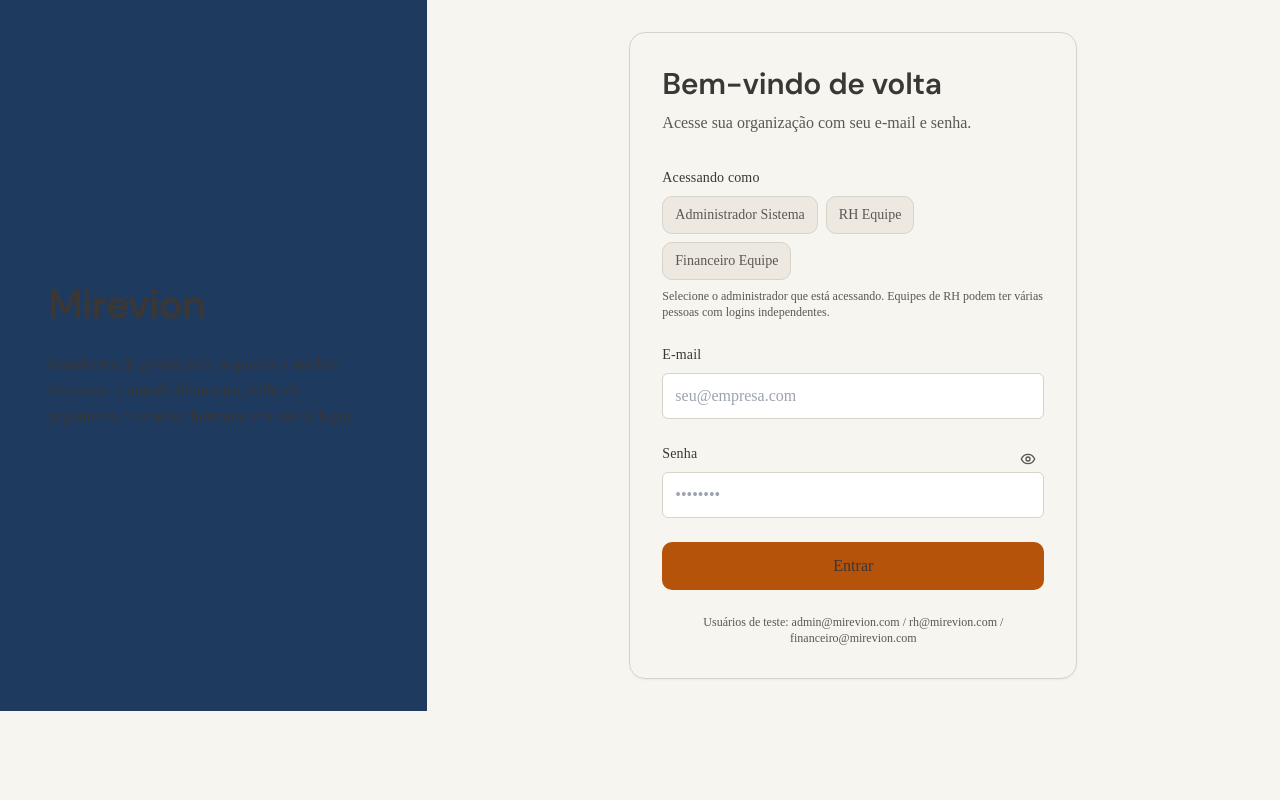
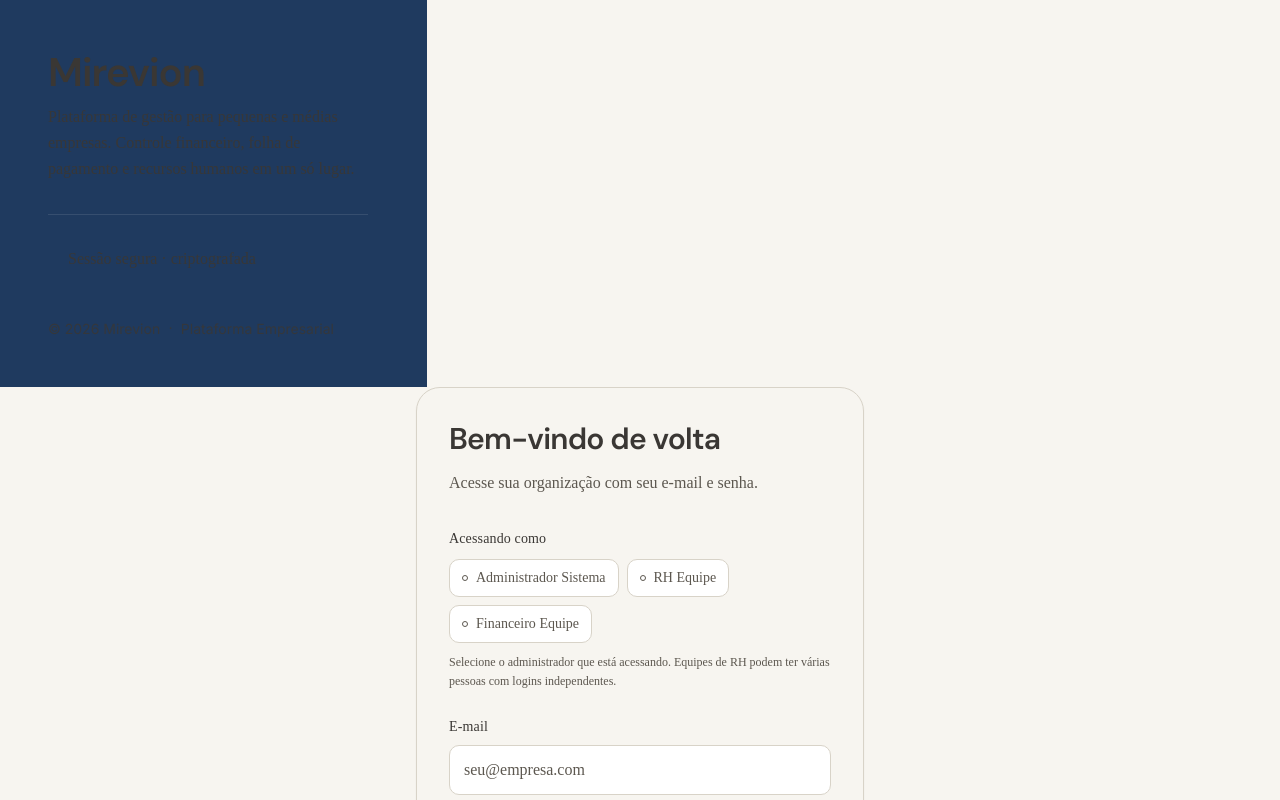
Before and after one commit to ItaloNicacioDev/Mirevion, a React (Vite) app in the folder apps/web/: page /login in a window 1280 px wide. Shown: the top 800 px of the page. Built offline with nearby package versions, Linux system fonts and the light colour scheme.

Commit message:
Enhance LoginPage UI with improved layout and styling for better user experience

```diff
--- a/apps/web/src/features/auth/LoginPage.tsx
+++ b/apps/web/src/features/auth/LoginPage.tsx
@@ -43,38 +43,50 @@ export default function LoginPage() {
   };
 
   return (
-    <div className="min-h-screen bg-background">
-      <div className="flex flex-col lg:flex-row h-full">
-        {/* Marca / contexto esquerdo */}
-        <div className="hidden lg:flex lg:w-1/3 bg-primary flex-col justify-center items-start p-12 text-on-primary">
-          <div className="font-display text-h1 font-semibold tracking-tight mb-6">
-            Mirevion
+    <div className="min-h-screen bg-background text-foreground">
+      {/* Marca esquerda — visível apenas em telas largas */}
+      <div className="hidden lg:flex lg:w-1/3 bg-primary flex-col justify-between items-start p-12 text-on-primary">
+        <div className="flex flex-col gap-8">
+          <div>
+            <div className="font-display text-h1 font-semibold tracking-tight mb-2">Mirevion</div>
+            <p className="body-sm opacity-90 leading-relaxed max-w-xs">
+              Plataforma de gestão para pequenas e médias empresas.
+              Controle financeiro, folha de pagamento e recursos humanos em um só lugar.
+            </p>
           </div>
-          <p className="body-md opacity-90 max-w-xs leading-relaxed">
-            Plataforma de gestão para pequenas e médias empresas. Controle
-            financeiro, folha de pagamento e recursos humanos em um só lugar.
+          <div className="flex items-center gap-3 pt-8 border-t border-white/10">
+            <div className="w-2 h-2 rounded-full bg-on-primary"></div>
+            <span className="body-sm opacity-90">Sessão segura · criptografada</span>
+          </div>
+        </div>
+        <div className="mt-12">
+          <div className="flex items-center gap-2 text-sm opacity-80">
+            <span className="font-label">© 2026 Mirevion</span>
+            <span className="text-on-primary/50">·</span>
+            <span className="font-label">Plataforma Empresarial</span>
+          </div>
+        </div>
+      </div>
+
+      {/* Formulário de login — centralizado */}
+      <div className="flex-1 flex items-center justify-center p-6 lg:p-0">
+        <div className="w-full max-w-md card-default rounded-xl border border-border shadow-sm p-8">
+          <div className="flex flex-col gap-3 mb-8">
+            <div className="font-display text-h2 font-semibold text-foreground tracking-tight">Bem-vindo de volta</div>
+            <p className="body-sm text-muted-foreground leading-relaxed">
+              Acesse sua organização com seu e-mail e senha.
             </p>
           </div>
 
-        {/* Formulário de login */}
-        <div className="flex-1 flex items-center justify-center p-8">
-          <div className="w-full max-w-md card-default rounded-lg border border-border shadow-sm p-8">
-            <div className="font-display text-h2 font-semibold text-foreground mb-2">
-              Bem-vindo de volta
-            </div>
-            <p className="body-sm text-muted-foreground mb-8">
-              Acesse sua organização com seu e-mail e senha.
-            </p>
-
           {error && (
-              <div className="mb-6 p-3 rounded-md bg-red-50 text-red-700 text-sm border border-red-100">
+            <div className="mb-6 p-3.5 rounded-md bg-red-50 text-red-700 text-sm border border-red-100">
               {error}
             </div>
           )}
 
-            {/* Seletor de admin (equipes de RH podem ter várias pessoas) */}
+          {/* Seletor de admin */}
           <div className="mb-6">
-              <label className="block text-label text-foreground mb-2 font-medium">
+            <label className="block text-label text-foreground mb-2.5 font-medium">
               Acessando como
             </label>
             <div className="flex flex-wrap gap-2">
@@ -84,24 +96,20 @@ export default function LoginPage() {
                   <button
                     key={admin.id}
                     onClick={() => handleSelectAdmin(admin.email)}
-                      className={`px-3 py-2 text-sm rounded-md border transition-colors ${
-                        isSelected
-                          ? "bg-accent text-on-accent border-accent"
-                          : "bg-muted text-muted-foreground hover:bg-muted/80 border-border"
-                      }`}
+                    className={`flex items-center gap-2 px-3 py-2 text-sm rounded-md border transition-all duration-200 ${isSelected ? "bg-accent text-on-accent border-accent shadow-sm shadow-accent/20" : "bg-card text-muted-foreground border-border hover:bg-muted/50 hover:border-border/50"}`}
                   >
+                    <span className={`w-1.5 h-1.5 rounded-full ${isSelected ? "bg-on-accent" : "bg-transparent border border-current"}`} />
                     {admin.first_name} {admin.last_name}
                   </button>
                 );
               })}
             </div>
-              <p className="text-xs text-muted-foreground mt-2">
-                Selecione o administrador que está acessando. Equipes de RH podem
-                ter várias pessoas com logins independentes.
+            <p className="text-xs text-muted-foreground mt-2.5 leading-relaxed">
+              Selecione o administrador que está acessando. Equipes de RH podem ter várias pessoas com logins independentes.
             </p>
           </div>
 
-            <form onSubmit={handleLogin} className="space-y-6">
+          <form onSubmit={handleLogin} className="space-y-5">
             <div>
               <label className="block text-label text-foreground mb-2 font-medium" htmlFor="login-email">
                 E-mail
@@ -117,7 +125,7 @@ export default function LoginPage() {
                   setEmail(e.target.value);
                   setSelectedAdmin(null);
                 }}
-                  className="w-full px-3 py-2.5 border border-border rounded-sm bg-card text-foreground focus:ring-2 focus:ring-ring focus:border-transparent outline-none transition-colors"
+                className="w-full px-3.5 py-3 border border-border rounded-md bg-card text-foreground placeholder:text-muted-foreground focus:ring-2 focus:ring-ring focus:border-transparent outline-none transition-all duration-200"
                 placeholder="seu@empresa.com"
               />
             </div>
@@ -133,14 +141,14 @@ export default function LoginPage() {
                 required
                 value={password}
                 onChange={(e) => setPassword(e.target.value)}
-                  className="w-full px-3 py-2.5 border border-border rounded-sm bg-card text-foreground focus:ring-2 focus:ring-ring focus:border-transparent outline-none transition-colors pr-10"
+                className="w-full px-3.5 py-3 border border-border rounded-md bg-card text-foreground placeholder:text-muted-foreground pr-10 focus:ring-2 focus:ring-ring focus:border-transparent outline-none transition-all duration-200"
                 placeholder="••••••••"
               />
               <button
                 type="button"
                 onClick={() => setShowPassword(!showPassword)}
                 aria-label={showPassword ? "Ocultar senha" : "Mostrar senha"}
-                  className="absolute right-2 top-2 text-muted-foreground hover:text-foreground transition-colors"
+                className="absolute right-3 top-3 text-muted-foreground hover:text-foreground transition-colors"
               >
                 {showPassword ? <EyeOff className="w-4 h-4" aria-hidden="true" /> : <Eye className="w-4 h-4" aria-hidden="true" />}
               </button>
@@ -148,7 +156,7 @@ export default function LoginPage() {
             <button
               type="submit"
               disabled={loading}
-                className="w-full py-3 bg-accent text-on-accent rounded-md font-medium hover:bg-accent/90 transition-colors disabled:opacity-60 flex items-center justify-center gap-2"
+              className="w-full py-3.5 bg-accent text-on-accent rounded-md font-medium hover:bg-accent/90 focus:ring-2 focus:ring-ring focus:ring-offset-1 transition-all duration-200 disabled:opacity-60 disabled:cursor-not-allowed flex items-center justify-center gap-2"
             >
               {loading ? (
                 <>
@@ -164,9 +172,13 @@ export default function LoginPage() {
             </button>
           </form>
 
-            <div className="mt-6 text-xs text-muted-foreground text-center">
-              Usuários de teste: admin@mirevion.com / rh@mirevion.com / financeiro@mirevion.com
-            </div>
+          <div className="mt-8 pt-6 border-t border-border">
+            <p className="text-xs text-muted-foreground text-center leading-relaxed">
+              Usuários de teste:<br />
+              <span className="block font-medium text-foreground">admin@mirevion.com</span> /
+              <span className="block font-medium text-foreground">rh@mirevion.com</span> /
+              <span className="block font-medium text-foreground">financeiro@mirevion.com</span>
+            </p>
           </div>
         </div>
       </div>
```
Lines whose indentation alone changed are shown as unchanged.
